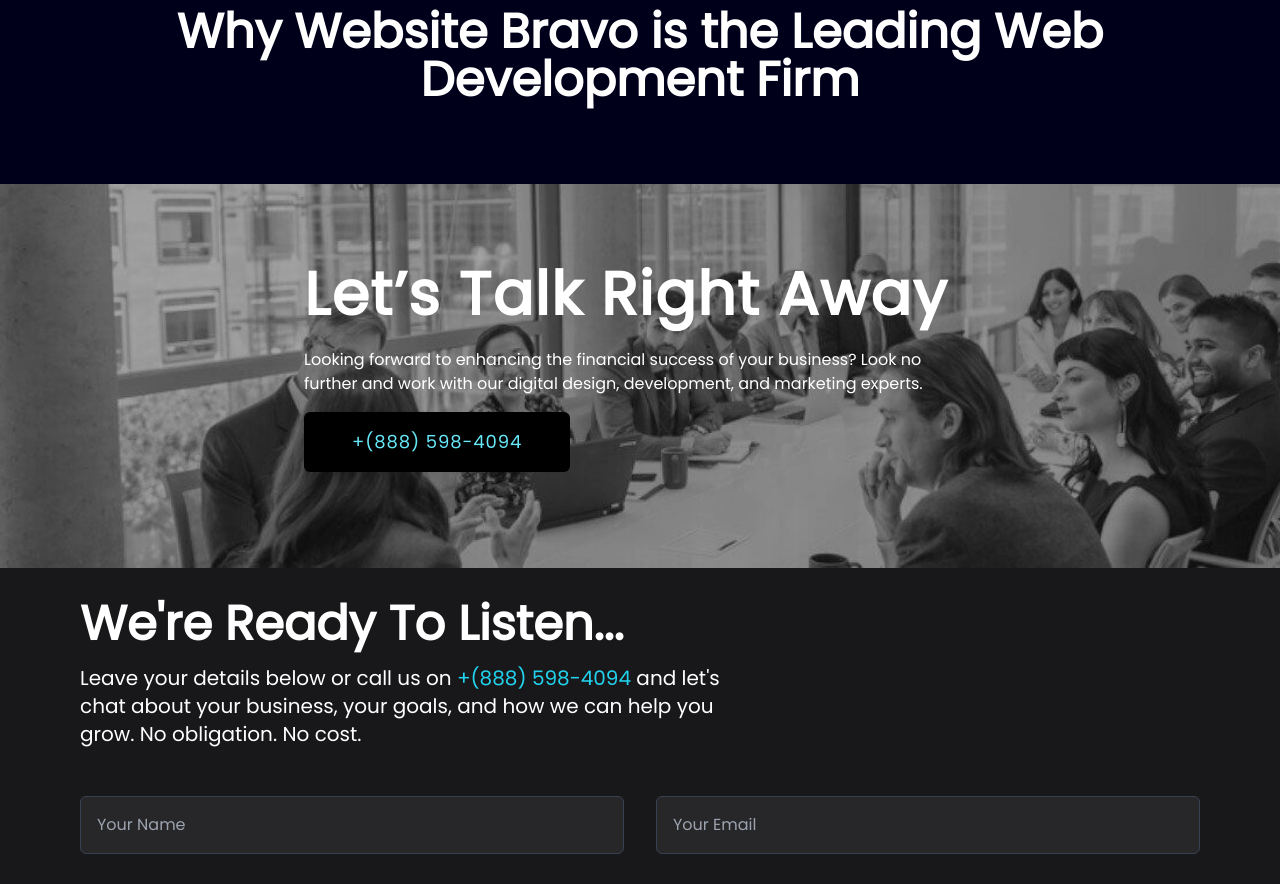
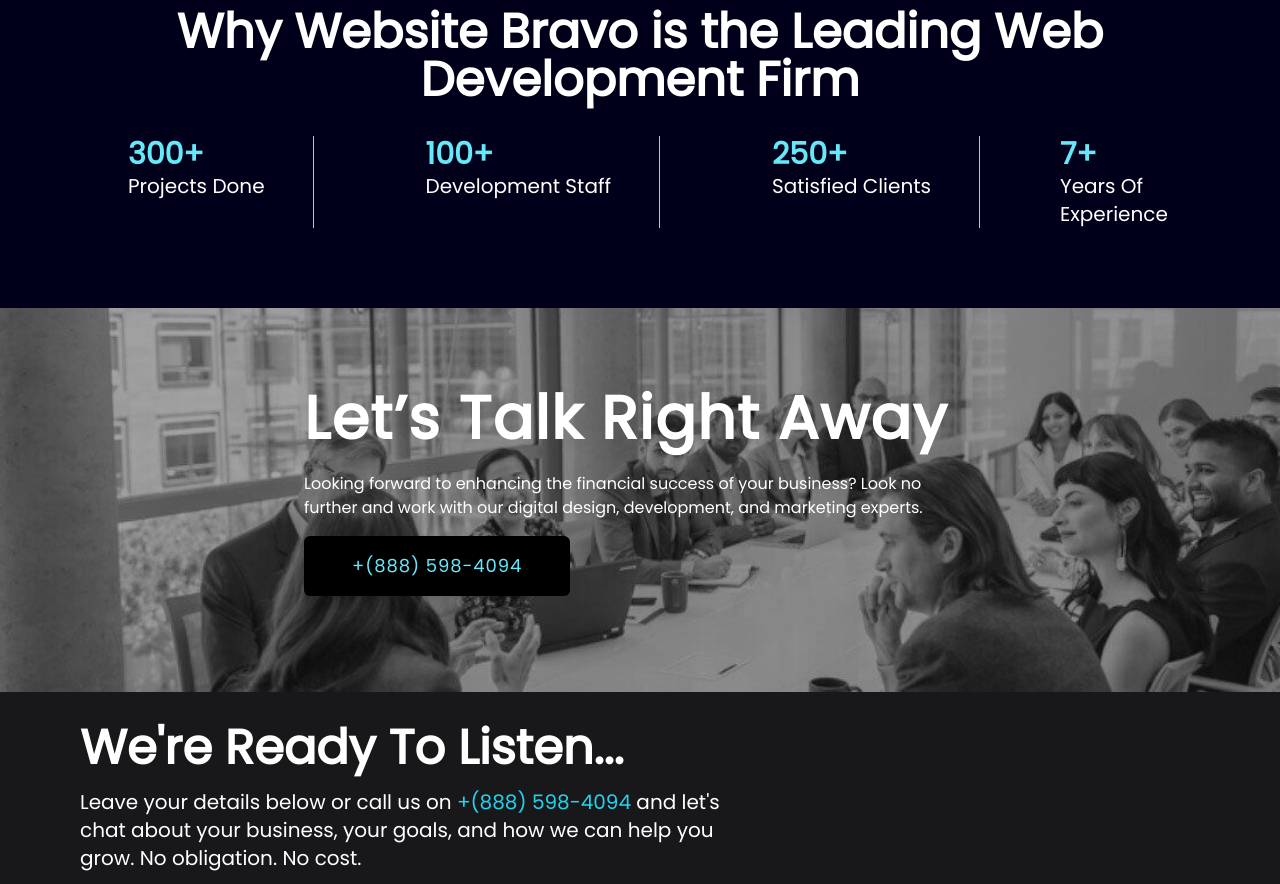
Before and after one commit to haseebx16/logoweb, a Next.js app: page /services/websitedevelopment in a window 1280 px wide. Shown: the part 4120-5004 px from the top of the page. Built offline with nearby package versions, Linux system fonts and the light colour scheme.

Commit message:
Update LeadingFirmWeb.jsx

```diff
--- a/app/Components/LeadingFirmWeb.jsx
+++ b/app/Components/LeadingFirmWeb.jsx
@@ -1,11 +1,28 @@
 import React from 'react'
-import { FaHands } from "react-icons/fa6";
 import { font } from './font/font'
 
 const LeadingFirmWeb = () => {
   return (
     <div className={`${font.className} flex flex-col justify-center items-center p-20 bg-background`}>
         <h1 className='md:text-5xl text-center font-extrabold text-white text-3xl'>Why Website Bravo is the Leading Web Development Firm</h1>
+        <div className='md:flex-row flex mt-8 text-white flex-col md:space-y-0 space-y-8 md:space-x-16'>
+            <div className='flex flex-col md:border-l-0 border-l border-l-cyan-300 px-4 md:border-r border-r-cyan-300  md:px-12 whitespace-nowrap'>
+                <span className='font-extrabold text-cyan-300 text-3xl'>300+</span>
+                <p className='text-xl  border-r-cyan-300'> Projects Done</p>
+            </div>
+            <div className='flex flex-col md:border-l-0 border-l border-l-cyan-300 px-4 md:border-r border-r-cyan-300 md:px-12 whitespace-nowrap'>
+                <span className='font-extrabold text-cyan-300 text-3xl'>100+</span>
+                <p className='text-xl  border-r-cyan-300'> Development Staff</p>
+            </div>
+            <div className='flex flex-col md:border-l-0 border-l border-l-cyan-300 px-4 md:border-r border-r-cyan-300 md:px-12 whitespace-nowrap'>
+                <span className='font-extrabold text-cyan-300 text-3xl'>250+</span>
+                <p className='text-xl  border-r-cyan-300'>Satisfied Clients</p>
+            </div>
+            <div className='flex border-l md:border-l-0 border-l-cyan-300 px-4 flex-col'>
+                <span className='font-extrabold text-cyan-300 text-3xl'>7+</span>
+                <p className='text-xl  border-r-cyan-300'>Years Of Experience</p>
+            </div>
+        </div>
     </div>
   )
 }
```
